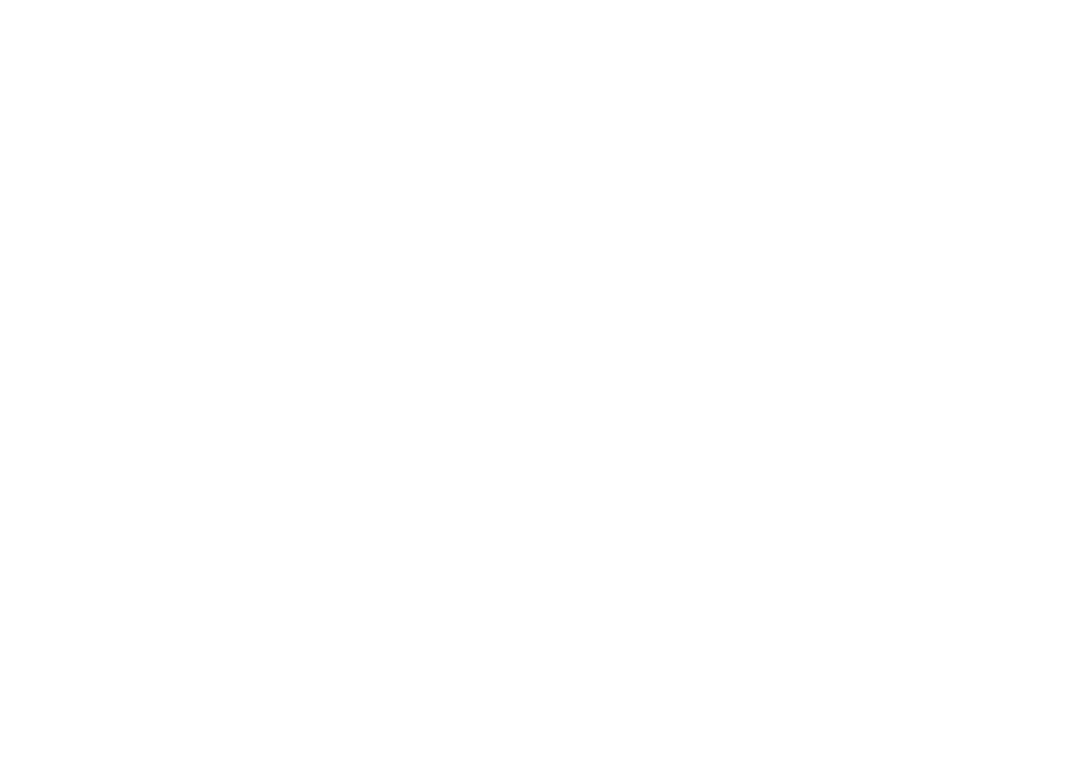
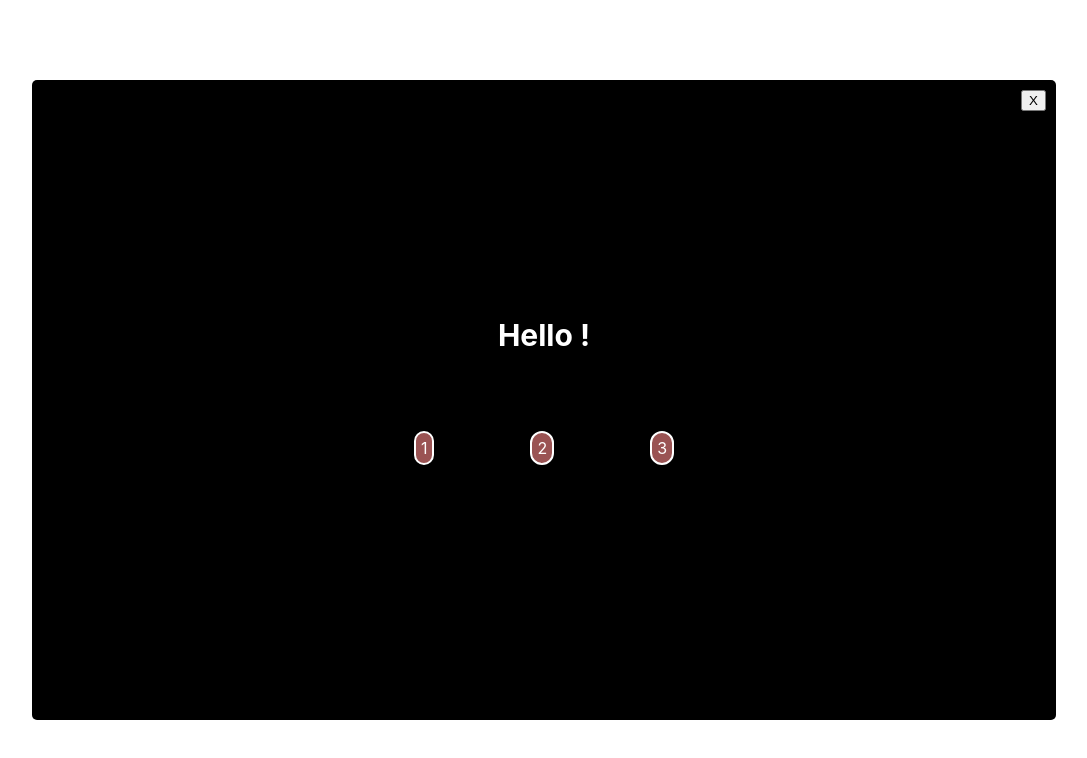
Before and after one commit to ayoubochan/hackathon, a React (Create React App) app in the folder calender/: page / in a window 1280 px wide. Shown: the top 758 px of the page, without its empty margins (96-1183 px from the left). Built offline with nearby package versions, Linux system fonts and the light colour scheme.

Commit message:
Component et css du popup

```diff
--- a/calender/src/App.js
+++ b/calender/src/App.js
@@ -1,11 +1,12 @@
 import React, { Component } from 'react';
 import './App.css';
+import Popup from './components/Popup/index';
 
 class App extends Component {
   render() {
     return (
       <div className="App">
-
+        <Popup />
       </div>
     );
   }
--- /dev/null
+++ b/calender/src/components/Popup/index.css
@@ -0,0 +1,52 @@
+.popup{
+    position:fixed;
+    top:50%;
+    left: 50%;
+    transform: translate(-50%, -50%);
+    background-color:black;
+    width: 80vw;
+    height:80vh;
+    text-align:center;
+    border-radius: 5px;
+    display: flex;
+    flex-direction: column;
+    justify-content: center;
+    z-index: 2;
+}
+
+.popup h3{
+    font-size: 30px;
+    color: white;
+}
+
+.flex-container {
+    display: flex;
+    flex-direction: wrap;
+    justify-content: center;
+}
+
+.popup .option{
+    margin: 3em;
+    background-color: hsla(0, 49%, 62%, 0.75);
+    border-style: solid;
+    border-color: white;
+    border-width: 2px;
+    border-radius: 20px;
+
+}
+
+.popup p{
+    color: white;
+    padding: 5px;
+}
+
+.popup .closewindow {
+    position: fixed;
+    right: 10px;
+    top: 10px;
+}
+
+.close{
+ display:none;
+
+ }
--- /dev/null
+++ b/calender/src/components/Popup/index.js
@@ -0,0 +1,32 @@
+import React, { Component } from 'react';
+import './index.css'
+
+class Popup extends Component {
+    constructor(props) {
+        super(props);
+        this.state = {
+            isOpen: true,
+        }
+        /*this.handleClickno=this.handleClickno.bind(this);
+        this.handleClickyes=this.handleClickyes.bind(this);*/
+    }
+    handleClick() {
+        this.setState({
+            isOpen: false,
+        })
+    }
+    render() {
+        return (
+            <div className={this.state.isOpen ? 'popup' : ' close'}>
+                <h3>Hello !</h3>
+                <button className="closewindow" onClick={() => this.handleClick()}>X</button>
+                <div className="flex-container">
+                        <p className="option">1</p>
+                        <p className="option">2</p>
+                        <p className="option">3</p>
+                </div>
+            </div>
+        )
+    }
+}
+export default Popup;
```
